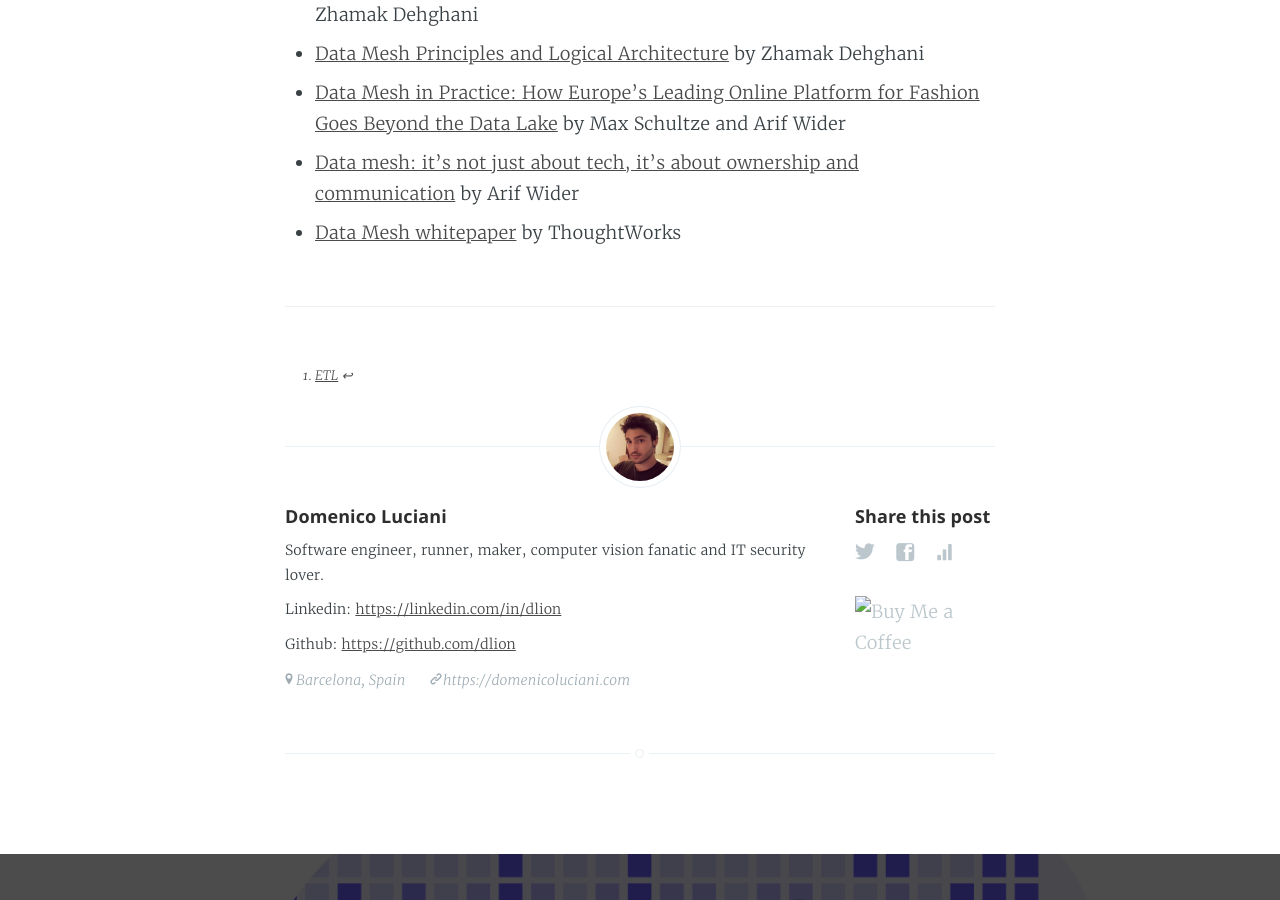
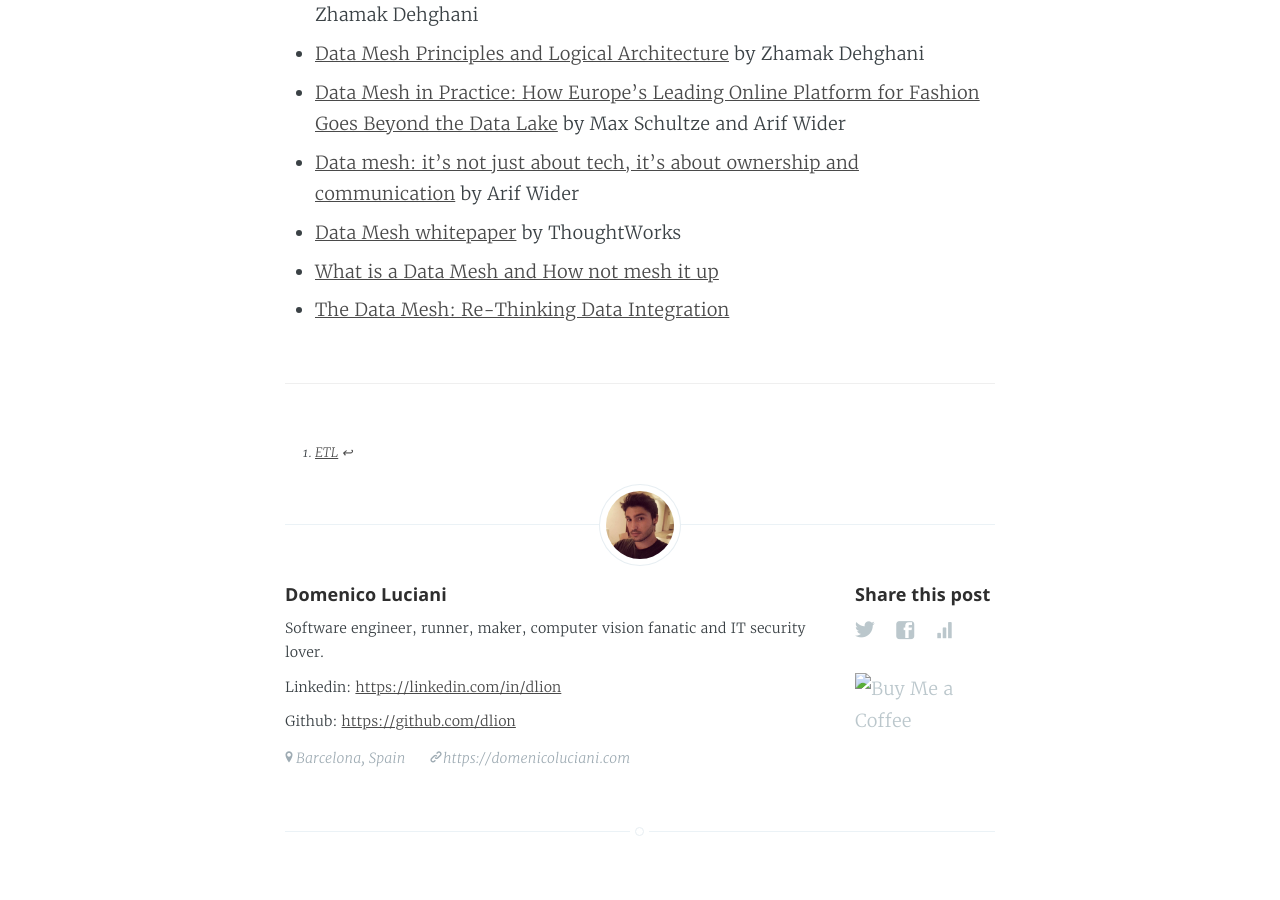
Before and after one commit to dlion/domenicoluciani, a Jekyll site: the page built from _posts/2021-04-20-stop-the-data-mess-with-the-data-mesh.md, in a window 1280 px wide and 900 px high, scrolled down 5056 px. Built offline with Jekyll 4.4.1, drawn with Linux system fonts in a browser that asks for light colours; some web fonts are replaced.

Commit message:
More resources

```diff
--- a/_posts/2021-04-20-stop-the-data-mess-with-the-data-mesh.md
+++ b/_posts/2021-04-20-stop-the-data-mess-with-the-data-mesh.md
@@ -72,6 +72,8 @@
 * [Data Mesh in Practice: How Europe's Leading Online Platform for Fashion Goes Beyond the Data Lake](https://databricks.com/session_eu20/data-mesh-in-practice-how-europes-leading-online-platform-for-fashion-goes-beyond-the-data-lake) by Max Schultze and Arif Wider
 * [Data mesh: it's not just about tech, it's about ownership and communication](https://www.thoughtworks.com/insights/blog/data-mesh-its-not-about-tech-its-about-ownership-and-communication) by Arif Wider
 * [Data Mesh whitepaper](https://www.thoughtworks.com/ebook/data-mesh) by ThoughtWorks
+* [What is a Data Mesh and How not mesh it up](https://towardsdatascience.com/what-is-a-data-mesh-and-how-not-to-mesh-it-up-210710bb41e0)
+* [The Data Mesh: Re-Thinking Data Integration](https://www.eckerson.com/articles/the-data-mesh-re-thinking-data-integration)
 
 * * *
 
```
